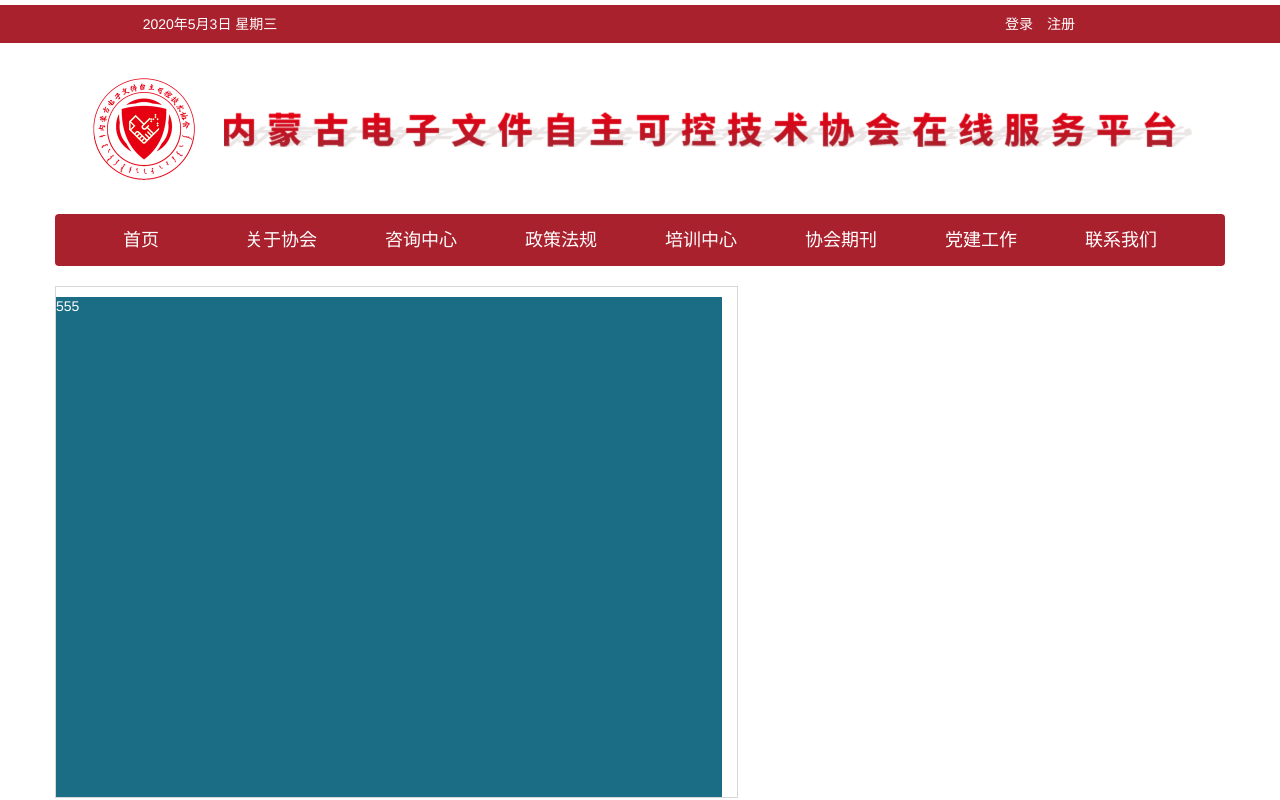
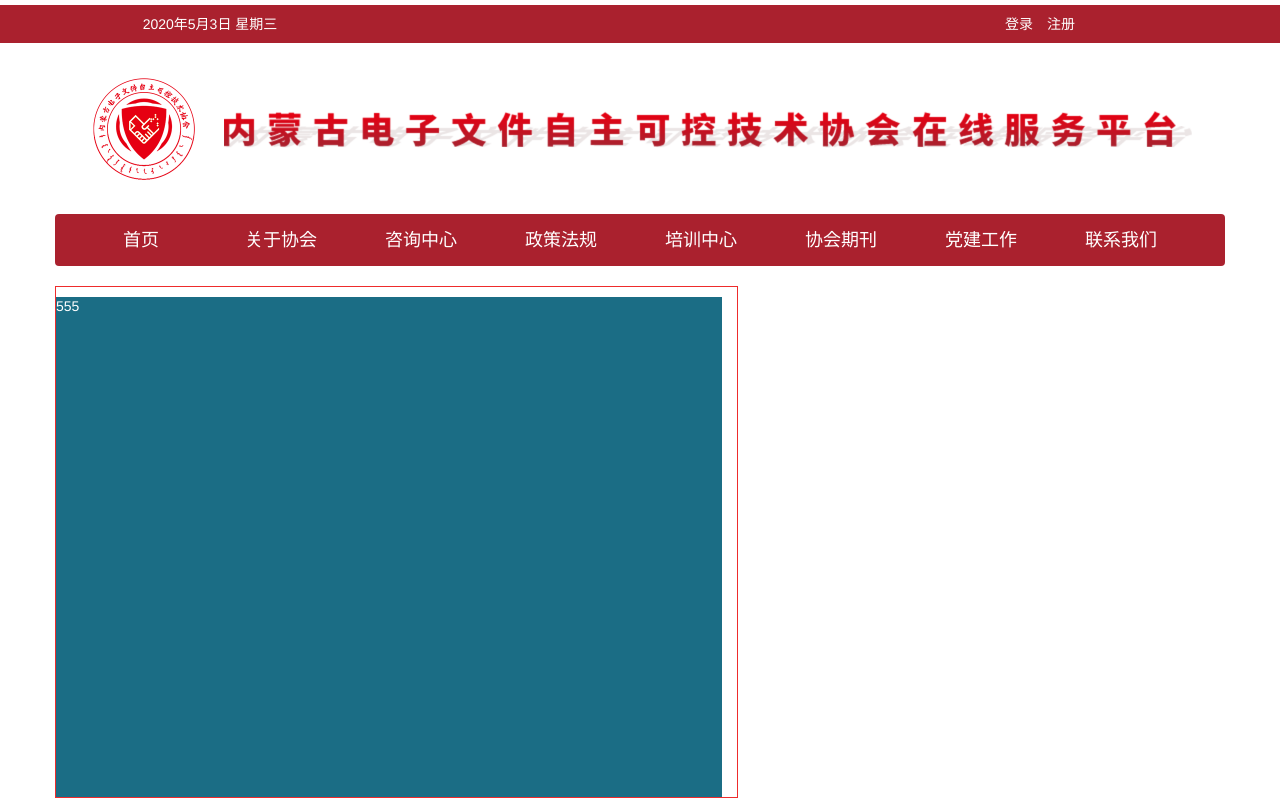
Before and after one commit to darihancc/xiehui, a plain HTML site: page index.html in a window 1280 px wide. Drawn offline with Linux system fonts and the light colour scheme.

Commit message:
'修改主页'

```diff
--- a/css/main.css
+++ b/css/main.css
@@ -125,9 +125,8 @@ body {
 	background-color: #e7e7e7;
 }
 
-.con_boder{
-	border: 1px solid #d7d7d7;
+.con_border {
+	border: 1px solid #EE2C2C;
 }
-.con_boder .title{
 
-}
+.con_border .title {}
--- a/index.html
+++ b/index.html
@@ -57,7 +57,7 @@
 				</nav>
 			</div>
 			<div class="row">
-				<div style="padding-left: 0px;" class="col-lg-7 con_boder">
+				<div style="padding-left: 0px;" class="col-lg-7 con_border">
 					<div style="height: 500px;background-color: #1B6D85;">
 						<div class="title">
 							<p></p>
```
